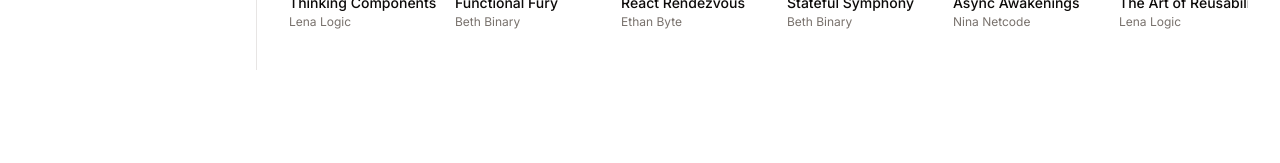
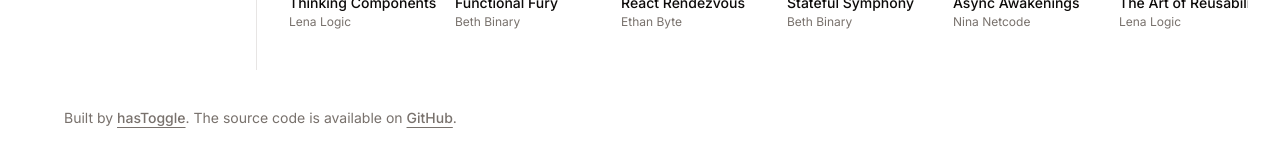
Before and after one commit to hasToggle/nextjs-playground, a Next.js app: page / in a window 1280 px wide. Shown: the part 892-1055 px from the top of the page. Before the commit the page ends 962 px from the top, so only its background shows below. Built offline with nearby package versions, Linux system fonts and the light colour scheme.

Commit message:
add footer

```diff
--- a/app/layout.tsx
+++ b/app/layout.tsx
@@ -4,6 +4,7 @@
 
 import { Sidebar } from "@/components/sidebar";
 import { Menu } from "@/components/menu";
+import { Footer } from "@/components/footer";
 
 import { playlists } from "@/lib/playlists";
 import "./globals.css";
@@ -50,6 +51,7 @@
             </div>
           </div>
         </div>
+        <Footer />
       </body>
     </html>
   );
--- /dev/null
+++ b/components/footer.tsx
@@ -0,0 +1,29 @@
+export function Footer() {
+  return (
+    <footer className="py-6 md:px-8 md:py-0">
+      <div className="container flex flex-col items-center justify-between gap-4 md:h-24 md:flex-row">
+        <p className="text-balance text-center text-sm leading-loose text-muted-foreground md:text-left">
+          Built by{" "}
+          <a
+            href="https://x.com/hasToggle"
+            target="_blank"
+            rel="noreferrer"
+            className="font-medium underline underline-offset-4"
+          >
+            hasToggle
+          </a>
+          . The source code is available on{" "}
+          <a
+            href="https://github.com/hasToggle"
+            target="_blank"
+            rel="noreferrer"
+            className="font-medium underline underline-offset-4"
+          >
+            GitHub
+          </a>
+          .
+        </p>
+      </div>
+    </footer>
+  );
+}
```
